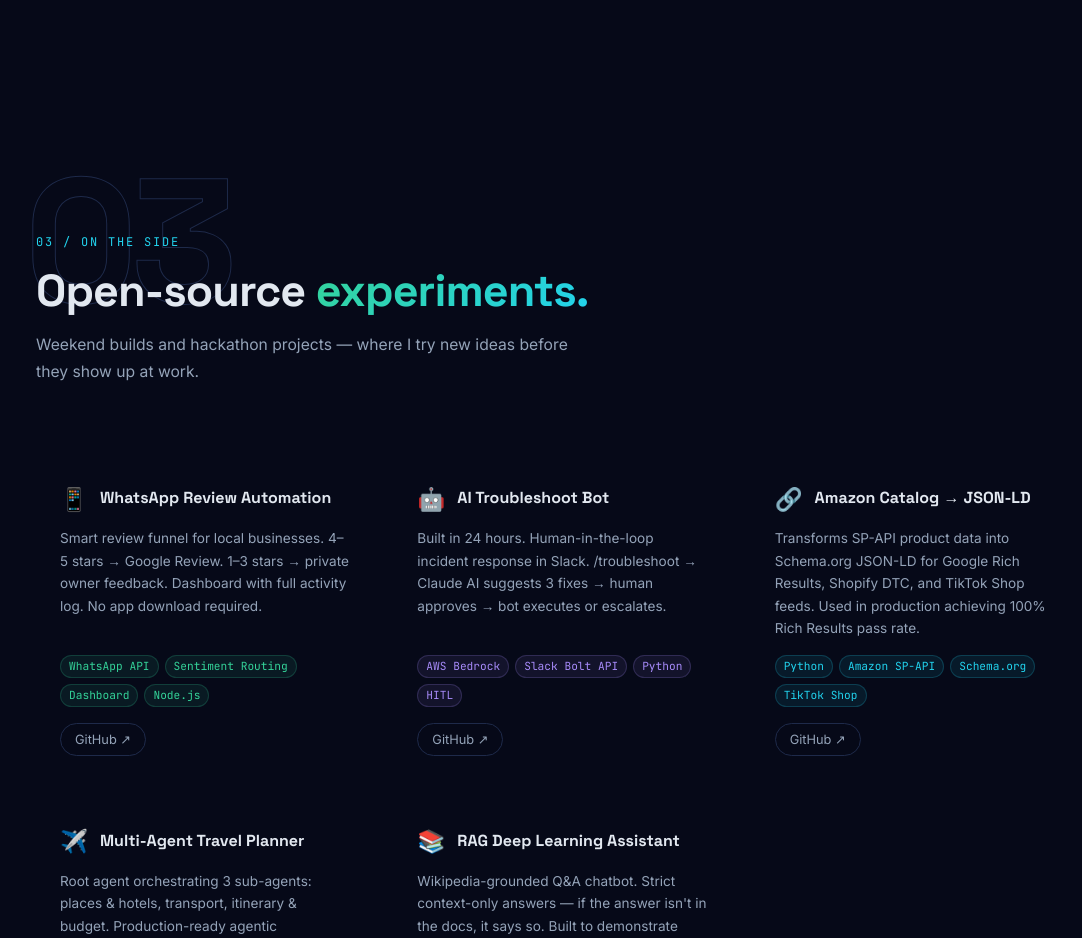
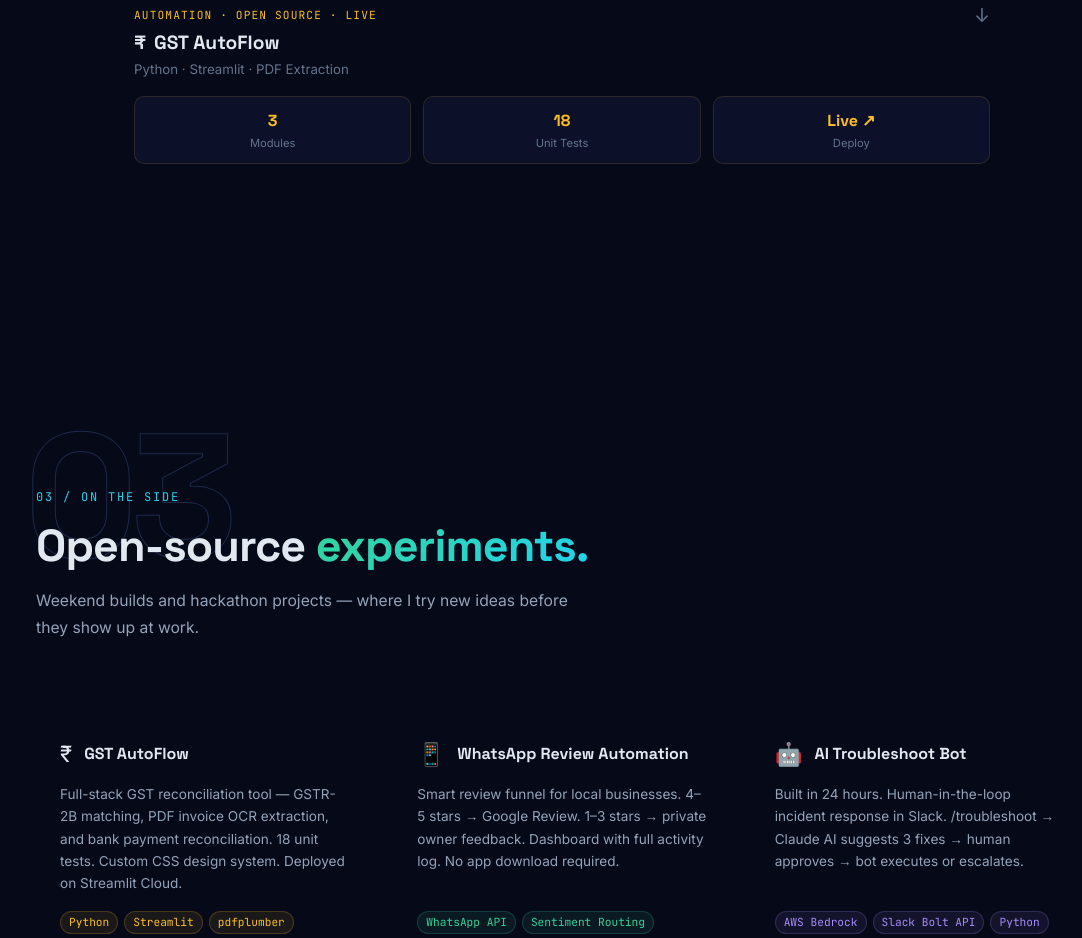
Before and after one commit to Sudheer-029/sudheer-029.github.io, a React (Vite) app: page / in a window 1280 px wide. Shown: the part 3780-4718 px from the top of the page, without its empty margins (78-1160 px from the left). Built offline with nearby package versions, Linux system fonts and the light colour scheme.

Commit message:
feat: add GST AutoFlow to case studies and projects

```diff
--- a/src/data.js
+++ b/src/data.js
@@ -118,9 +118,36 @@ export const caseStudies = [
     liveUrl: 'https://electaguide-152578302488.us-central1.run.app',
     githubUrl: 'https://github.com/Sudheer-029/promptwars-v2',
   },
+  {
+    id: 5,
+    tag: 'Automation · Open Source · Live',
+    title: 'GST AutoFlow',
+    subtitle: 'Python · Streamlit · PDF Extraction',
+    problem: 'Indian SMBs waste hours every month reconciling GST — matching GSTR-2B against purchase registers, extracting data from vendor PDFs, and matching bank payments against GSTR-3B liability.',
+    solution: 'Built a three-module automation tool: GSTR-2B reconciliation engine with fuzzy column mapping for Tally/Zoho/SAP exports, PDF invoice OCR parser with confidence scoring, and a bank-vs-liability payment reconciler. Custom Streamlit CSS design system, 18 unit tests, deployed to production.',
+    outcome: 'Live at gst-autoflow.streamlit.app. Full reconciliation workflow — raw file upload to colour-coded Excel report — zero signup, no data retention.',
+    metrics: [
+      { label: 'Modules', value: '3' },
+      { label: 'Unit Tests', value: '18' },
+      { label: 'Deploy', value: 'Live ↗' },
+    ],
+    color: 'amber',
+    icon: '₹',
+    liveUrl: 'https://gst-autoflow.streamlit.app',
+    githubUrl: 'https://github.com/Sudheer-029/gst-autoflow',
+  },
 ]
 
 export const projects = [
+  {
+    title: 'GST AutoFlow',
+    desc: 'Full-stack GST reconciliation tool — GSTR-2B matching, PDF invoice OCR extraction, and bank payment reconciliation. 18 unit tests. Custom CSS design system. Deployed on Streamlit Cloud.',
+    tech: ['Python', 'Streamlit', 'pdfplumber', 'pandas', 'Plotly'],
+    github: 'https://github.com/Sudheer-029/gst-autoflow',
+    liveUrl: 'https://gst-autoflow.streamlit.app',
+    color: 'amber',
+    icon: '₹',
+  },
   {
     title: 'WhatsApp Review Automation',
     desc: 'Smart review funnel for local businesses. 4–5 stars → Google Review. 1–3 stars → private owner feedback. Dashboard with full activity log. No app download required.',
```
